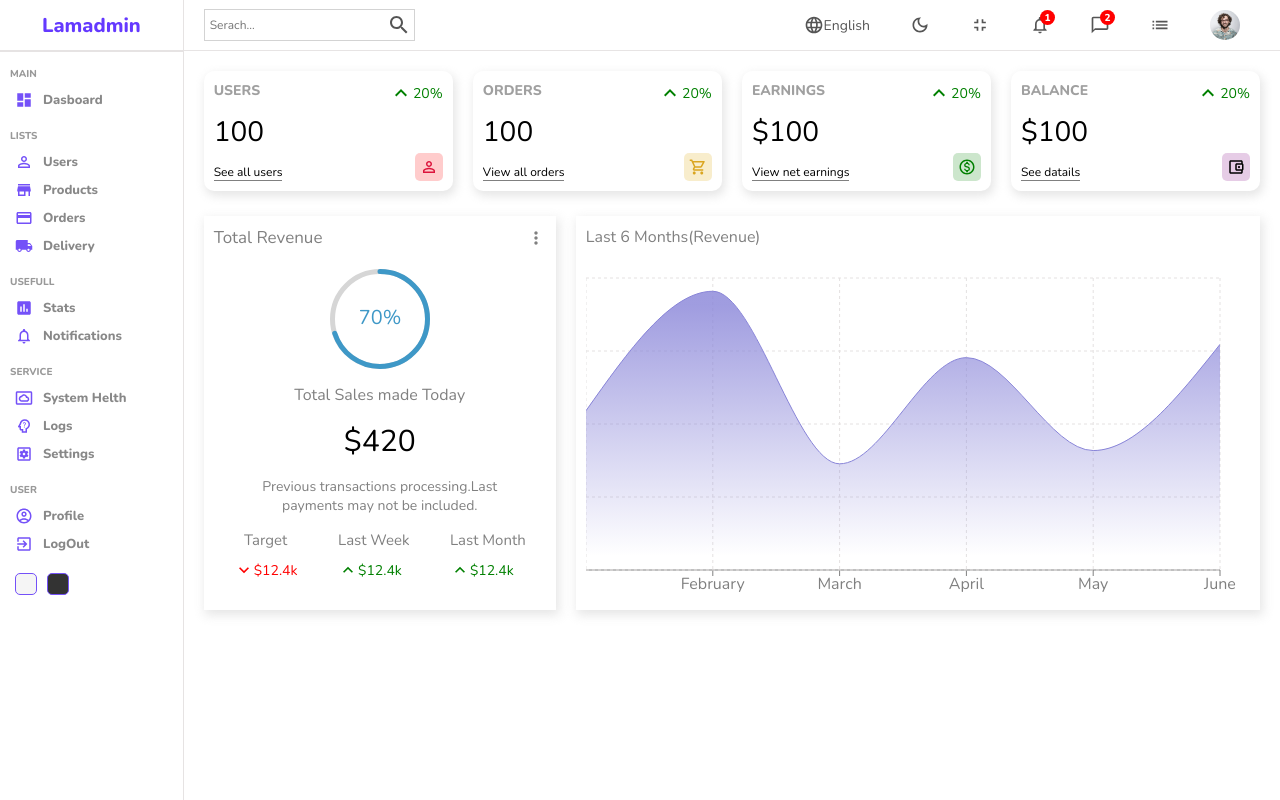
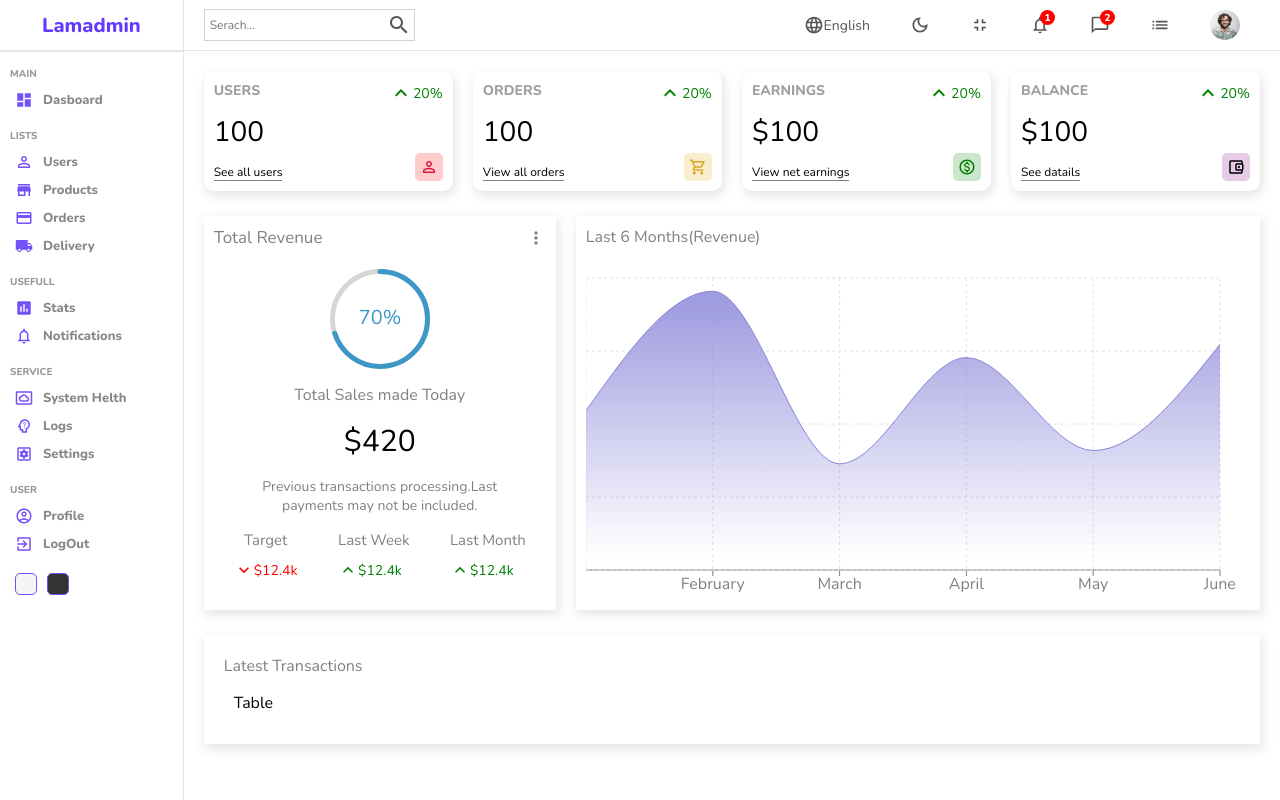
Before and after one commit to akshai-7/React_admin_page, a React (Create React App) app: page / in a window 1280 px wide. Built offline with nearby package versions, Linux system fonts and the light colour scheme.

Commit message:
first commit

```diff
--- /dev/null
+++ b/src/components/table/Table.jsx
@@ -0,0 +1,9 @@
+import "./table.scss";
+
+const Table = () => {
+  return (
+    <div className="table">Table</div>
+  )
+}
+
+export default Table
--- /dev/null
+++ b/src/components/table/table.scss
@@ -0,0 +1,3 @@
+.table{
+    margin: 10px;
+}
--- a/src/pages/home/Home.jsx
+++ b/src/pages/home/Home.jsx
@@ -4,6 +4,7 @@
 import "./home.scss"
 import Chart from "../../components/chart/Chart";
 import Features from "../../components/featured/Features";
+import Table from "../../components/table/Table";
 
 const Home = () => {
   return (
@@ -21,6 +22,10 @@
               <Features/>
               <Chart />
             </div>
+            <div className="listContainer">
+                <div className="listTitle">Latest Transactions</div>
+                <Table />
+            </div>
         </div>
 
 
--- a/src/pages/home/home.scss
+++ b/src/pages/home/home.scss
@@ -13,5 +13,16 @@
         .charts{
             padding: 5px 20px;
         }
+        .listContainer{
+            -webkit-box-shadow: 2px 4px 10px 1px rgba(0, 0, 0, 0.47);
+            box-shadow: 2px 4px 10px 1px rgba(201, 201, 201, 0.47);
+            padding: 20px;
+            margin: 20px;
+        }
+        .listTitle{
+            font-weight: 500;
+            color: gray;
+            margin-bottom: 15px;
+        }
     }
 }
```
